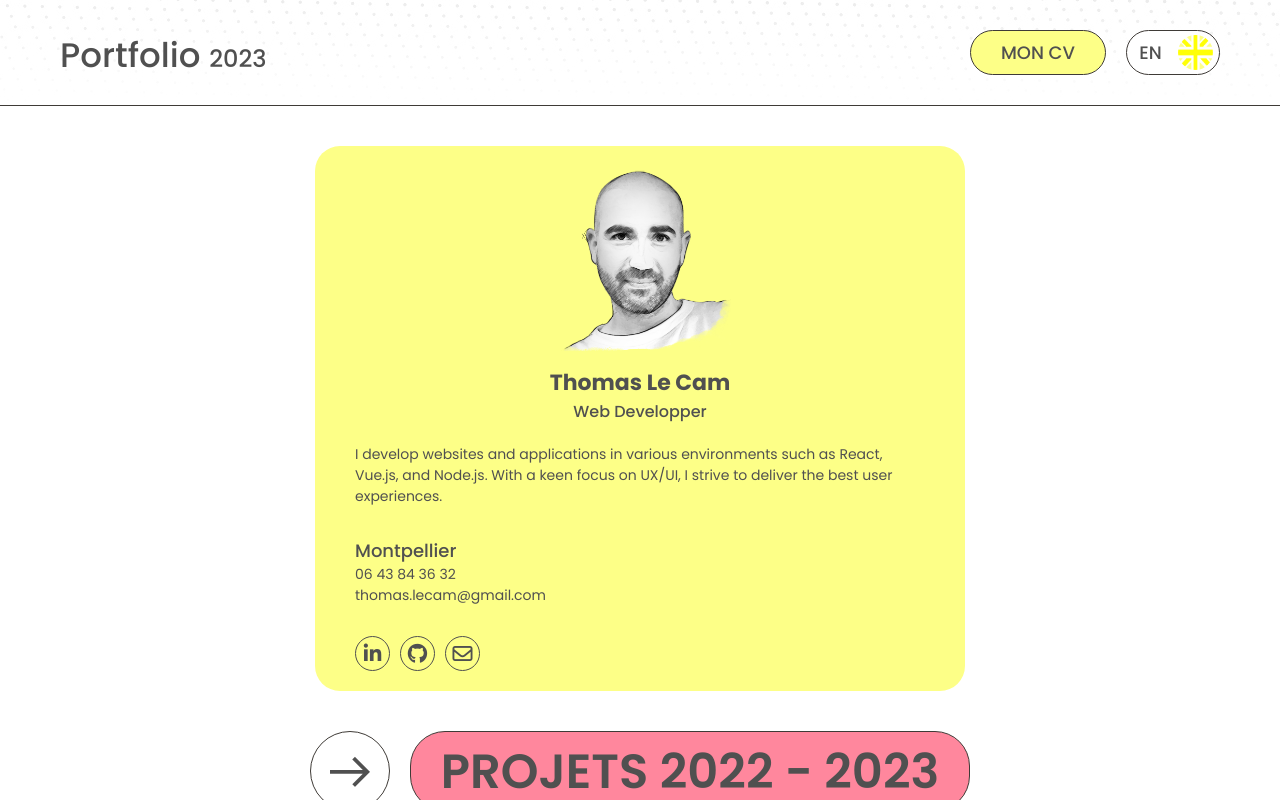
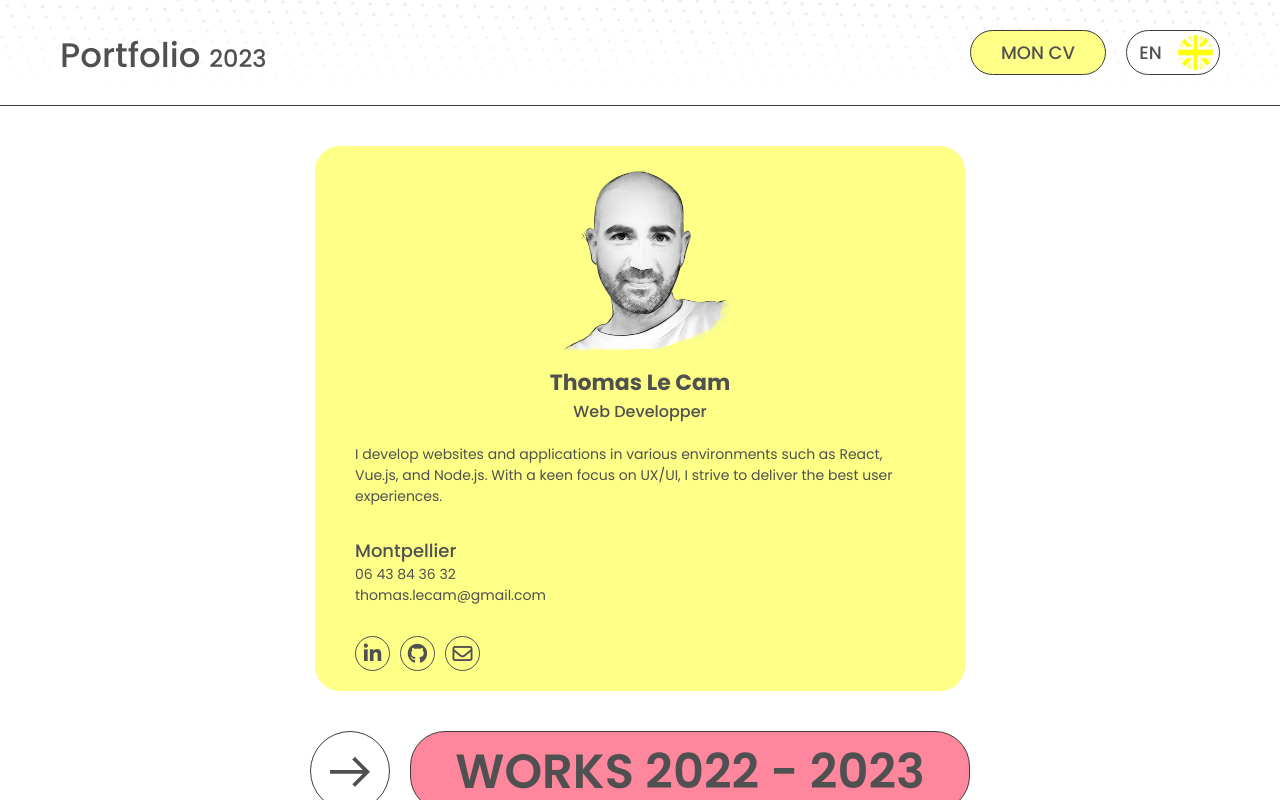
Before and after one commit to ThomasdevLC/portfolio_07_2023, a React (Create React App) app: page / in a window 1280 px wide. Both pictures are taken after a click on the element "FR". Shown: the top 800 px of the page. Built offline with nearby package versions, Linux system fonts and the light colour scheme.

Commit message:
home title switch lang

```diff
--- a/src/components/Home/WorksTitle.js
+++ b/src/components/Home/WorksTitle.js
@@ -1,8 +1,12 @@
 import React, { useEffect, useRef, useContext } from "react";
 import SplitType from "split-type";
 import PreventContext from "../../context/PreventContext";
+import homeFr from "../../data/homeText/homeFr";
+import homeEn from "../../data/homeText/homeEn";
+import LangContext from "../../context/LangContext";
 
 const WorksTitle = () => {
+  const { switchLang } = useContext(LangContext);
   const { preventAnim } = useContext(PreventContext);
   const arrowRef = useRef(null);
 
@@ -50,7 +54,11 @@ const WorksTitle = () => {
         </span>
       </div>
       <div className="workstitle__container">
-        <h2 className="workstitle__container__text">PROJETS 2022 - 2023 </h2>
+        {switchLang === "fr" ? (
+          <h2 className="workstitle__container__text">{homeFr.title}</h2>
+        ) : (
+          <h2 className="workstitle__container__text">{homeEn.title}</h2>
+        )}
       </div>
     </div>
   );
```
